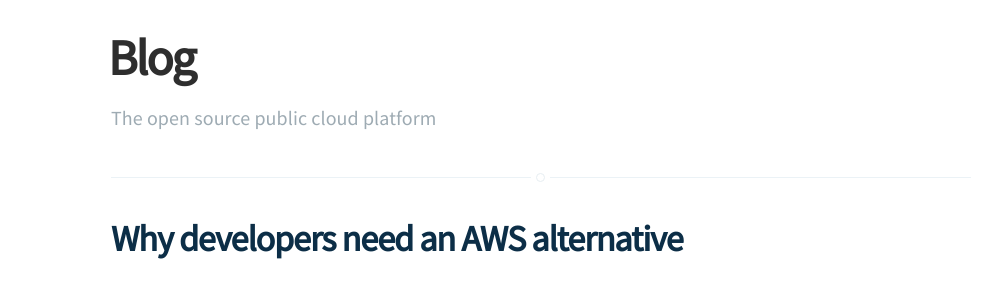
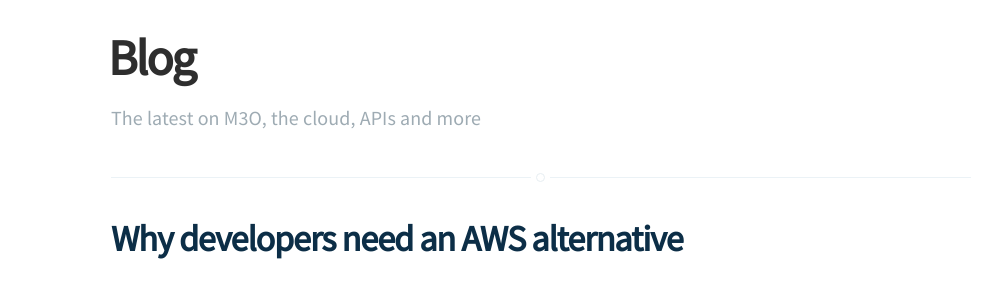
Before and after one commit to m3o/blog.m3o.com, a Jekyll site: the page built from index.html, in a window 1280 px wide and 900 px high. Shown: the part 158-458 px from the top of the window, without its empty margins (99-1101 px from the left). Built offline with Jekyll 4.4.1, drawn with Linux system fonts in a browser that asks for light colours; nearby versions of some CDN libraries; the list of posts is cut into pages by our own code.

Commit message:
update blurb

```diff
--- a/_config.yml
+++ b/_config.yml
@@ -1,6 +1,6 @@
 name: M3O
 company_name: Micro Services, Inc
-description: The open source public cloud platform
+description: The latest on M3O, the cloud, APIs and more
 meta_description: "M3O is an open source public cloud platform. An AWS alternative for the next generation of developers."
 markdown: kramdown
 highlighter: pygments
```
